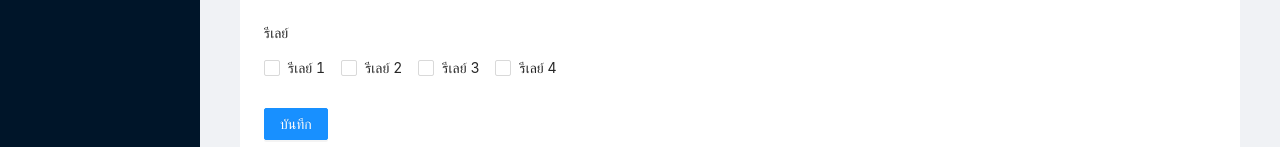
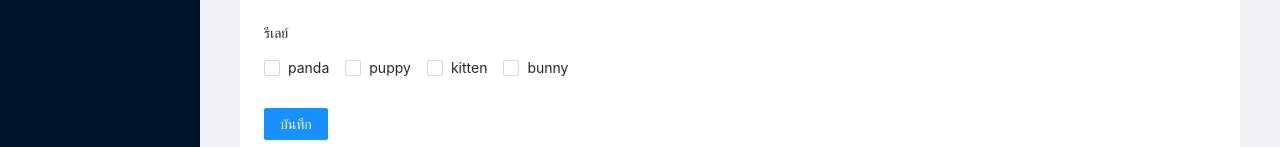
Before and after one commit to chakriyaP/special-topic, a React (Create React App) app: page /relay/SetTime in a window 1280 px wide. Shown: the part 299-446 px from the top of the page. Built offline with nearby package versions, Linux system fonts and the light colour scheme.

Commit message:
Chang time Relay

```diff
--- a/src/pages/SetTime/index.jsx
+++ b/src/pages/SetTime/index.jsx
@@ -15,10 +15,10 @@ import Swal from "sweetalert2";
 
 const Index = () => {
   const options = [
-    { label: "รีเลย์ 1", value: "relay1" },
-    { label: "รีเลย์ 2", value: "relay2" },
-    { label: "รีเลย์ 3", value: "relay3" },
-    { label: "รีเลย์ 4", value: "relay4" },
+    { label: 'panda', value: 'panda' },
+    { label: 'puppy', value: 'puppy' },
+    { label: 'kitten', value: 'kitten' },
+    { label: 'bunny', value: 'bunny' },
   ];
 
   const [data, setData] = React.useState({ boardId: boardId });
```
